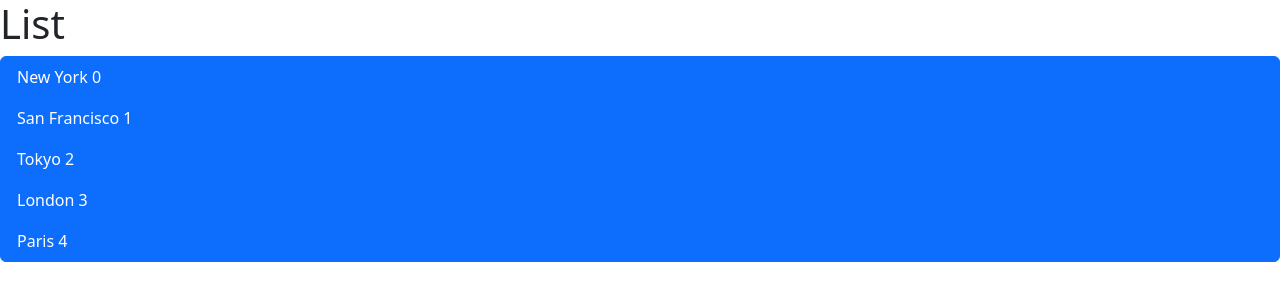
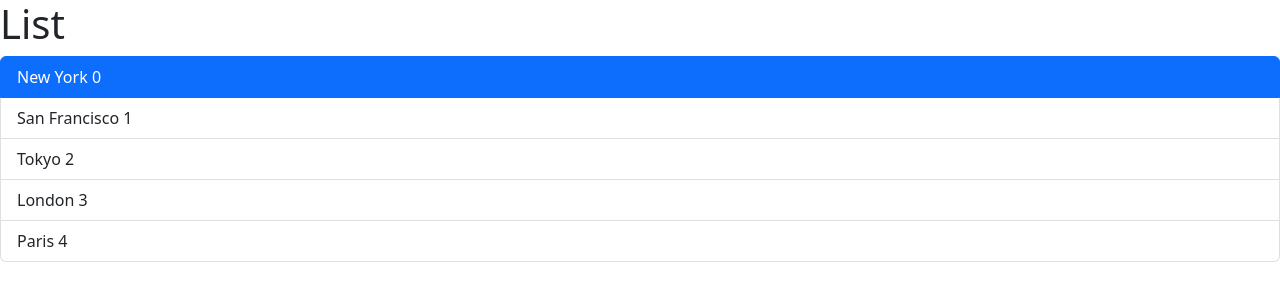
Before and after one commit to Soulittude/vite-test-project, a React (Vite) app: page / in a window 1280 px wide. Shown: the top 300 px of the page. Built offline with nearby package versions, Linux system fonts and the light colour scheme.

Commit message:
Dynamically activate a group item with an jsx expression inline if statement

```diff
--- a/src/components/ListGroup.tsx
+++ b/src/components/ListGroup.tsx
@@ -1,8 +1,10 @@
 
 
 function ListGroup() {
+
     let items = ['New York', "San Francisco", "Tokyo", "London", "Paris"];
 
+    let selectedIndex = 0;
     // Event handler
     const handleClick = (event: React.MouseEvent) => console.log(event)
 
@@ -12,7 +14,7 @@ function ListGroup() {
             {items.length === 0 && <p> "No item found."</p>}
             <ul className="list-group">
                 {items.map((item, index) => (
-                    <li className="list-group-item active" key={item} onClick={handleClick}>{item} {index}</li>
+                    <li className={selectedIndex === index ? 'list-group-item active' : 'list-group-item'} key={item} onClick={handleClick}>{item} {index}</li>
                 ))}
             </ul>
         </>
```
